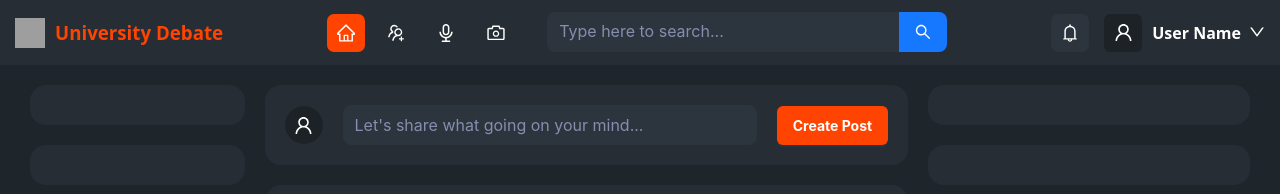
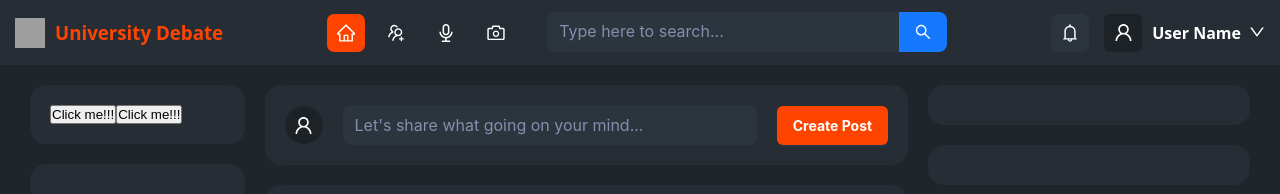
Before and after one commit to MernsFGW/Merns, a React (Create React App) app in the folder client/: page / in a window 1280 px wide. Shown: the top 194 px of the page. Built offline with nearby package versions, Linux system fonts and the light colour scheme; grey boxes are pictures that could not be loaded.

Commit message:
Update filter

```diff
--- a/client/package.json
+++ b/client/package.json
@@ -9,6 +9,8 @@
     "antd": "^5.2.1",
     "react": "^18.2.0",
     "react-dom": "^18.2.0",
+    "react-router": "^6.8.1",
+    "react-router-dom": "^6.8.1",
     "react-scripts": "5.0.1",
     "web-vitals": "^2.1.4"
   },
--- a/client/src/App.js
+++ b/client/src/App.js
@@ -1,67 +1,18 @@
-import { Layout, ContentBox, Post } from './component';
-import { UserOutlined } from '@ant-design/icons';
-import { Avatar, Input, Button, List } from 'antd';
+import { Home } from './page';
+import {
+  Routes,
+  Route,
+} from 'react-router-dom'
 
-function Home() {
-  const data = Array.from({ length: 50 }).map((_, i) => ({
-    href: 'https://ant.design',
-    title: `ant design part ${i}`,
-    avatar: 'https://joeschmoe.io/api/v1/random',
-    description:
-      'Ant Design, a design language for background applications, is refined by Ant UED Team.',
-    content:
-      'We supply a series of design principles, practical patterns and high quality design resources (Sketch and Axure), to help people create their product prototypes beautifully and efficiently.',
-  }));
+function App() {
   return (
-    <Layout>
-      <div className='layout-panel extend'>
-        <ContentBox>
+    <div className='App'>
+      <Routes>
+        <Route path='/' element={<Home />} />
+      </Routes>
+    </div>
 
-        </ContentBox>
-        <ContentBox></ContentBox>
-        <ContentBox></ContentBox>
-      </div>
-      <div className='layout-panel primary'>
-        <ContentBox>
-          <div className='update-post'>
-            <Avatar size={38} icon={<UserOutlined />} />
-            <Input
-              disabled
-              style={{ borderColor: '#2C353D', backgroundColor: '#2C353D' }}
-              size='large' placeholder="Let's share what going on your mind..." />
-            <Button type="primary">Create Post</Button>
-          </div>
-        </ContentBox>
-        <List
-          className='post-list'
-          itemLayout="vertical"
-          pagination={{
-            onChange: (page) => {
-              console.log(page);
-            },
-            pageSize: 5,
-            align: 'center',
-            className: 'post-list-pagination'
-          }}
-          dataSource={data}
-          renderItem={(item) => (
-            <List.Item>
-              <ContentBox>
-                <Post />
-              </ContentBox>
-            </List.Item>
-          )}
-        />
-
-      </div>
-      <div className='layout-panel secondary'>
-        <ContentBox />
-        <ContentBox />
-        <ContentBox />
-        <ContentBox />
-      </div>
-    </Layout>
   );
 }
 
-export default Home;
+export default App;
--- a/client/src/component/filter/index.js
+++ b/client/src/component/filter/index.js
@@ -1,9 +1,27 @@
-import React from 'react'
+import React from 'react';
+import {useSearchParams} from 'react-router-dom'
 
 export const Filter = () => {
-  return (
-    <div className='post-filter-container'>
+    const [searchParams, setSearchParams] = useSearchParams();
+    const consoleParam = () => {
+        setSearchParams({keyword: 'sdasd'});
+    }
 
-    </div>
-  )
+    const removeQueryParams = () => {
+        const param = searchParams.get('keyword');
+        console.log(param);
+
+        if (param) {
+          searchParams.delete('keyword');
+          setSearchParams(searchParams);
+          console.log(searchParams.get('keyword'))
+        }
+      };
+
+    return (
+        <div className='post-filter-container'>
+            <button onClick={() => consoleParam()}>Click me!!!</button>
+            <button onClick={() => removeQueryParams()}>Click me!!!</button>
+        </div>
+    )
 }
--- a/client/src/component/index.js
+++ b/client/src/component/index.js
@@ -2,3 +2,4 @@ export {NavBar} from "./navigation-bar";
 export {Layout} from "./layout";
 export {ContentBox} from "./content-box";
 export {Post} from "./post";
+export {Filter} from "./filter";
--- a/client/src/index.js
+++ b/client/src/index.js
@@ -1,10 +1,13 @@
 import React from 'react';
 import ReactDOM from 'react-dom/client';
-import Home from './App';
+import App from './App';
+import { BrowserRouter } from "react-router-dom";
 
 const root = ReactDOM.createRoot(document.getElementById('root'));
 root.render(
   <React.StrictMode>
-    <Home />
+    <BrowserRouter>
+      <App />
+    </BrowserRouter>
   </React.StrictMode>
 );
--- /dev/null
+++ b/client/src/page/homepage.js
@@ -0,0 +1,67 @@
+import { Layout, ContentBox, Post, Filter } from '../component';
+import { UserOutlined } from '@ant-design/icons';
+import { Avatar, Input, Button, List } from 'antd';
+
+export const Home = () => {
+  const data = Array.from({ length: 50 }).map((_, i) => ({
+    href: 'https://ant.design',
+    title: `ant design part ${i}`,
+    avatar: 'https://joeschmoe.io/api/v1/random',
+    description:
+      'Ant Design, a design language for background applications, is refined by Ant UED Team.',
+    content:
+      'We supply a series of design principles, practical patterns and high quality design resources (Sketch and Axure), to help people create their product prototypes beautifully and efficiently.',
+  }));
+  return (
+    <Layout>
+      <div className='layout-panel extend'>
+        <ContentBox>
+          <Filter />
+        </ContentBox>
+        <ContentBox></ContentBox>
+        <ContentBox></ContentBox>
+      </div>
+      <div className='layout-panel primary'>
+        <ContentBox>
+          <div className='update-post'>
+            <Avatar size={38} icon={<UserOutlined />} />
+            <Input
+              disabled
+              style={{ borderColor: '#2C353D', backgroundColor: '#2C353D' }}
+              size='large' placeholder="Let's share what going on your mind..." />
+            <Button type="primary">Create Post</Button>
+          </div>
+        </ContentBox>
+        <List
+          className='post-list'
+          itemLayout="vertical"
+          pagination={{
+            onChange: (page) => {
+              console.log(page);
+            },
+            pageSize: 5,
+            align: 'center',
+            className: 'post-list-pagination'
+          }}
+          dataSource={data}
+          renderItem={(item) => (
+            <List.Item>
+              <ContentBox>
+                <Post />
+              </ContentBox>
+            </List.Item>
+          )}
+        />
+
+      </div>
+      <div className='layout-panel secondary'>
+        <ContentBox />
+        <ContentBox />
+        <ContentBox />
+        <ContentBox />
+      </div>
+    </Layout>
+  );
+}
+
+export default Home;
--- /dev/null
+++ b/client/src/page/index.js
@@ -0,0 +1 @@
+export {Home} from './homepage';
```
Also changed, not shown: 1 other file (tests, documents, lock files or other folders).
